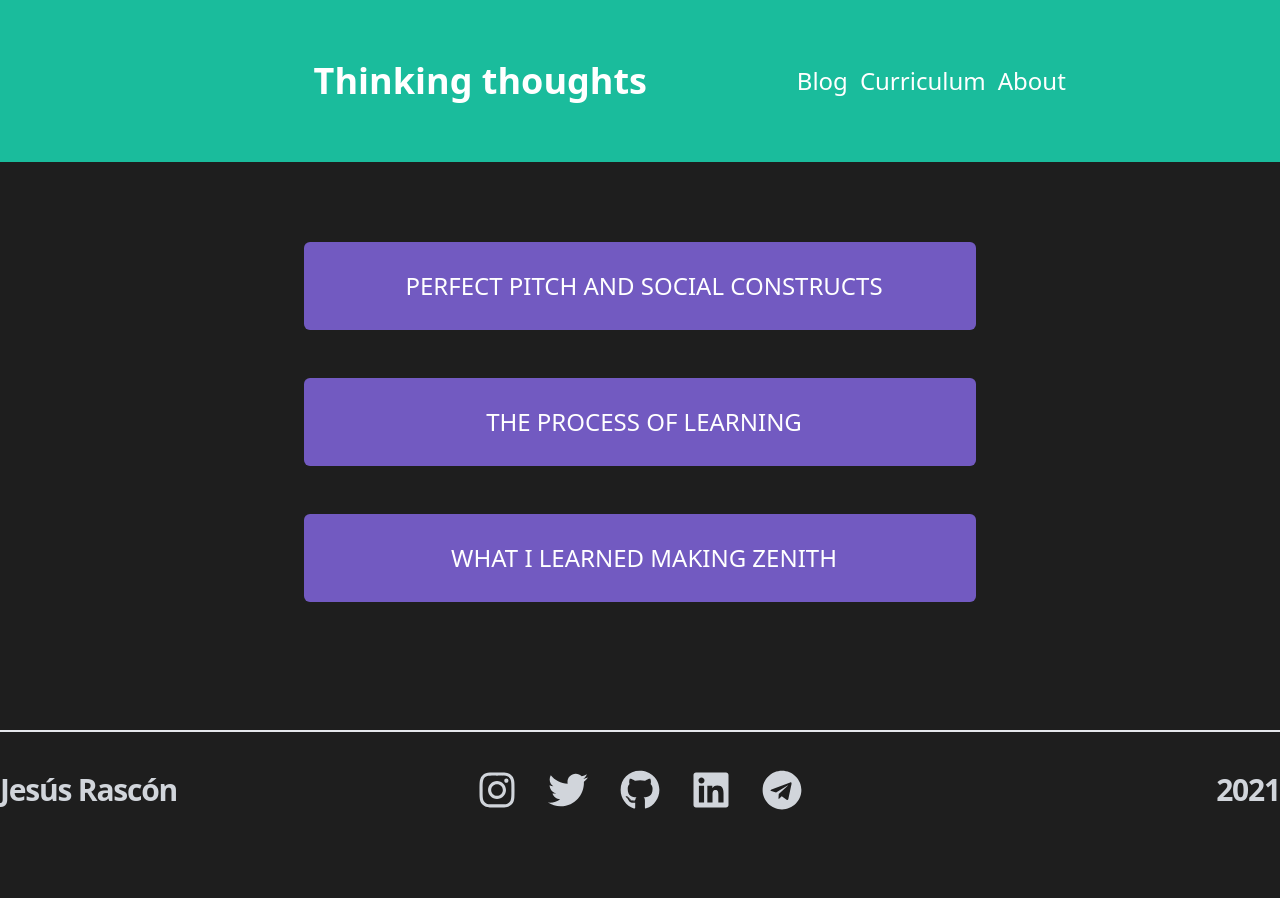
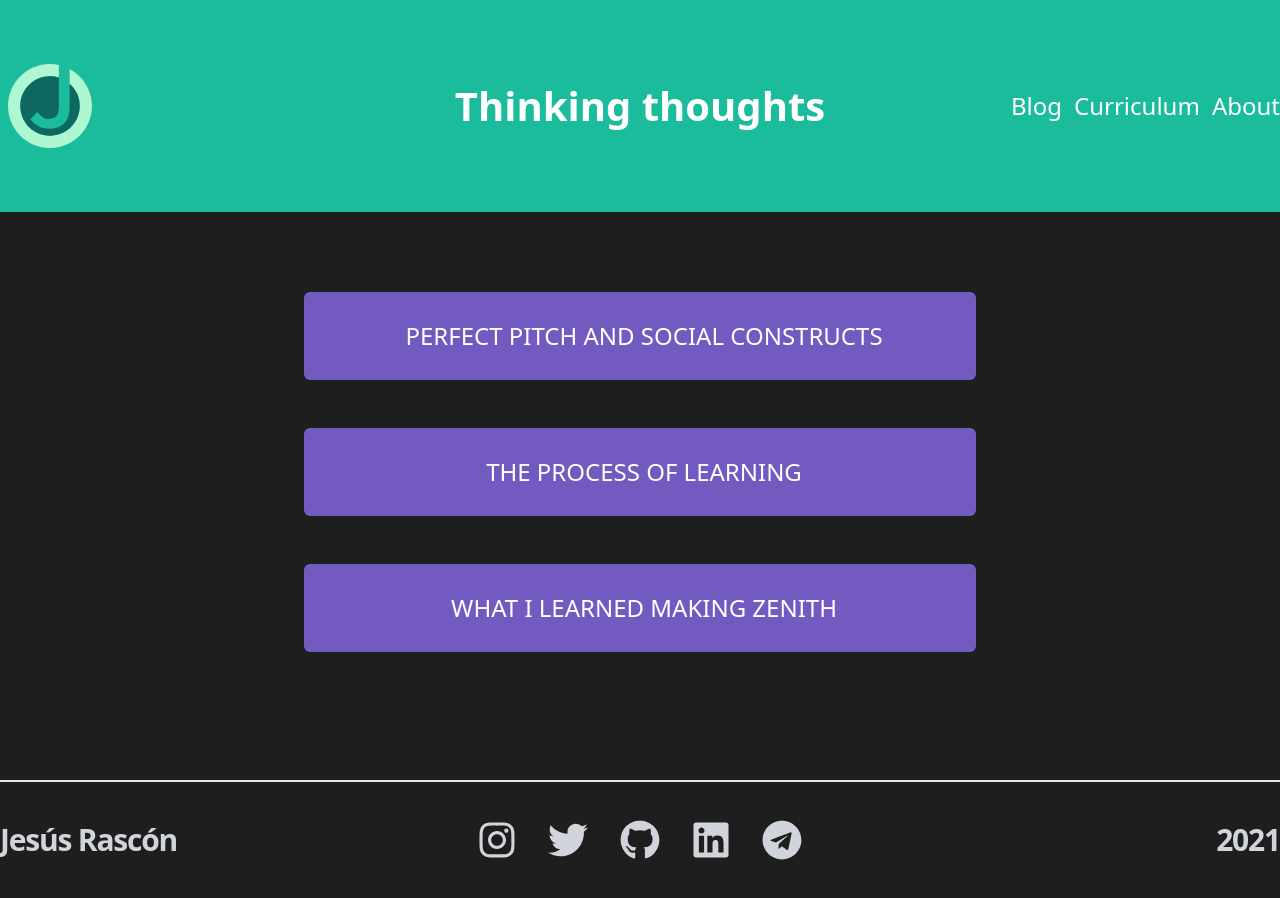
Before and after one commit to jesi-rgb/old.jesirgb.com, a Next.js app: page /blog in a window 1280 px wide. Before the commit the page ends 848 px from the top, so only its background shows below. Built offline with nearby package versions, Linux system fonts and the light colour scheme.

Commit message:
header fixed! looking amazing

```diff
--- a/components/Footer.js
+++ b/components/Footer.js
@@ -31,7 +31,7 @@ export default function Footer() {
             <a>
               <FontAwesomeIcon
                 icon={faInstagram}
-                className="transform scale-150 md:scale-250 hover:text-accent-1 transition-colors"
+                className="transform scale-150 md:scale-150 lg:scale-250 hover:text-accent-1 transition-colors"
               />
             </a>
           </Link>
@@ -40,7 +40,7 @@ export default function Footer() {
             <a>
               <FontAwesomeIcon
                 icon={faTwitter}
-                className="transform scale-150 md:scale-250 hover:text-accent-1 transition-colors"
+                className="transform scale-150 md:scale-150 lg:scale-250 hover:text-accent-1 transition-colors"
               />
             </a>
           </Link>
@@ -49,7 +49,7 @@ export default function Footer() {
             <a>
               <FontAwesomeIcon
                 icon={faGithub}
-                className="transform scale-150 md:scale-250 hover:text-accent-1 transition-colors"
+                className="transform scale-150 md:scale-150 lg:scale-250 hover:text-accent-1 transition-colors"
               />
             </a>
           </Link>
@@ -58,7 +58,7 @@ export default function Footer() {
             <a>
               <FontAwesomeIcon
                 icon={faLinkedin}
-                className="transform scale-150 md:scale-250 hover:text-accent-1 transition-colors"
+                className="transform scale-150 md:scale-150 lg:scale-250 hover:text-accent-1 transition-colors"
               />
             </a>
           </Link>
@@ -66,7 +66,7 @@ export default function Footer() {
             <a>
               <FontAwesomeIcon
                 icon={faTelegram}
-                className="transform scale-150 md:scale-250  hover:text-accent-1 transition-colors"
+                className="transform scale-150 md:scale-150 lg:scale-250  hover:text-accent-1 transition-colors"
               />
             </a>
           </Link>
--- a/components/HeaderTW.js
+++ b/components/HeaderTW.js
@@ -4,23 +4,28 @@ export const HeaderTW = () => {
   return (
     <>
       {/* header itself */}
-      <div className="relative bg-accent-1 mb-10 md:py-6 md:mb-20">
+      <div className="relative bg-accent-1 mb-10 md:mb-20">
         {/* div for all three elements */}
-        <div className="flex flex-row mx-auto items-center md:py-6">
+        <div className="flex flex-row items-center md:py-14 md:max-w-screen-md lg:max-w-screen-lg xl:max-w-screen-xl mx-auto">
           {/* logo */}
-          <div className="m-2 justify-center align-middle w-1/2 md:w-1/4 md:mx-10 md:transform md:scale-250">
+          <div className="flex w-1/2 md:w-1/3 md:justify-start">
             <a href="/">
-              <img src="/jesi.svg" alt="" width={50} height={50} />
+              <img
+                src="/jesi.svg"
+                alt="logo for jesús rascón"
+                width={100}
+                height={100}
+                className="transform scale-50 md:scale-100"
+              />
             </a>
           </div>
-
           {/* title */}
-          <div className="hidden text-white text-4xl font-bold hover:text-accent-1-hover transition-colors md:visible md:flex md:items-center md:w-2/4">
+          <div className="hidden text-white text-5xl font-bold hover:text-accent-1-hover transition-colors md:visible md:flex md:justify-center md:w-1/3">
             <a href="/">Thinking thoughts</a>
           </div>
 
           {/* navigators */}
-          <div className="w-1/2 text-md space-x-3 mx-4 font-medium md:justify-end md:w-1/2 md:text-2xl">
+          <div className="flex md:flex-auto text-md space-x-3 mx-2 md:mx-0 font-medium md:justify-end md:text-2xl md:w-1/3">
             <a
               href="/blog"
               className="text-white hover:text-accent-1-hover transition-colors"
--- a/components/Layout.js
+++ b/components/Layout.js
@@ -7,7 +7,7 @@ export const Layout = ({ children }) => {
     <>
       <Meta />
       <HeaderTW />
-      <div className="max-w-screen-xl mx-auto">
+      <div className="md:max-w-screen-md xl:max-w-screen-xl mx-auto">
         {children}
         <Footer />
       </div>
```
